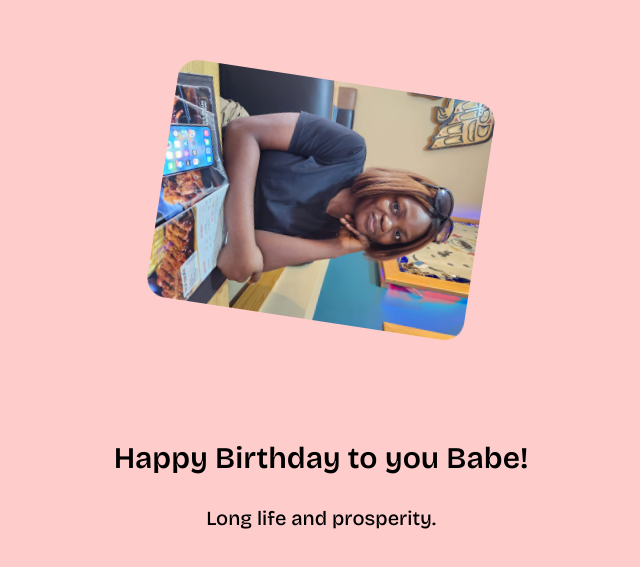
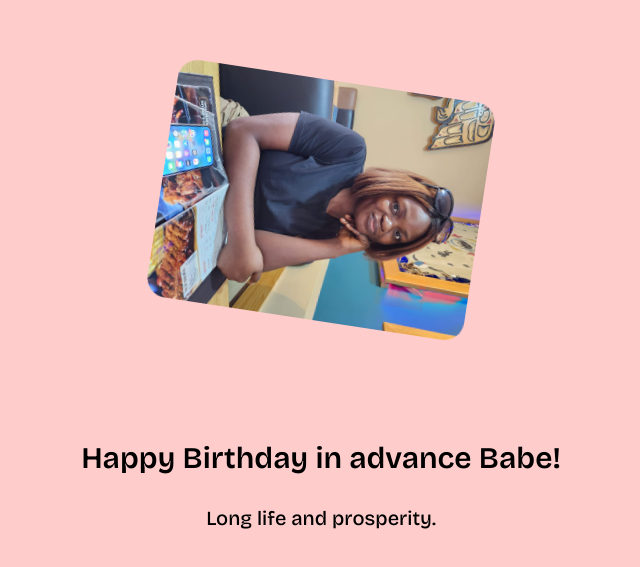
Before and after one commit to Dreezy305/Birthday, a React (Create React App) app: page / in a window 1280 px wide. Shown: the part 115-682 px from the top of the page, without its empty margins (319-959 px from the left). Built offline with nearby package versions, Linux system fonts and the light colour scheme.

Commit message:
first commit

```diff
--- a/src/App.js
+++ b/src/App.js
@@ -16,7 +16,7 @@ function App() {
           className="birthday animate__animated animate__fadeInLeftBig animate__slow"
           style={{}}
         >
-          Happy Birthday to you Babe!
+          Happy Birthday in advance Babe!
         </p>
         <span className="animate__animated animate__fadeInRight animate__slow prayer">
           Long life and prosperity.
```
